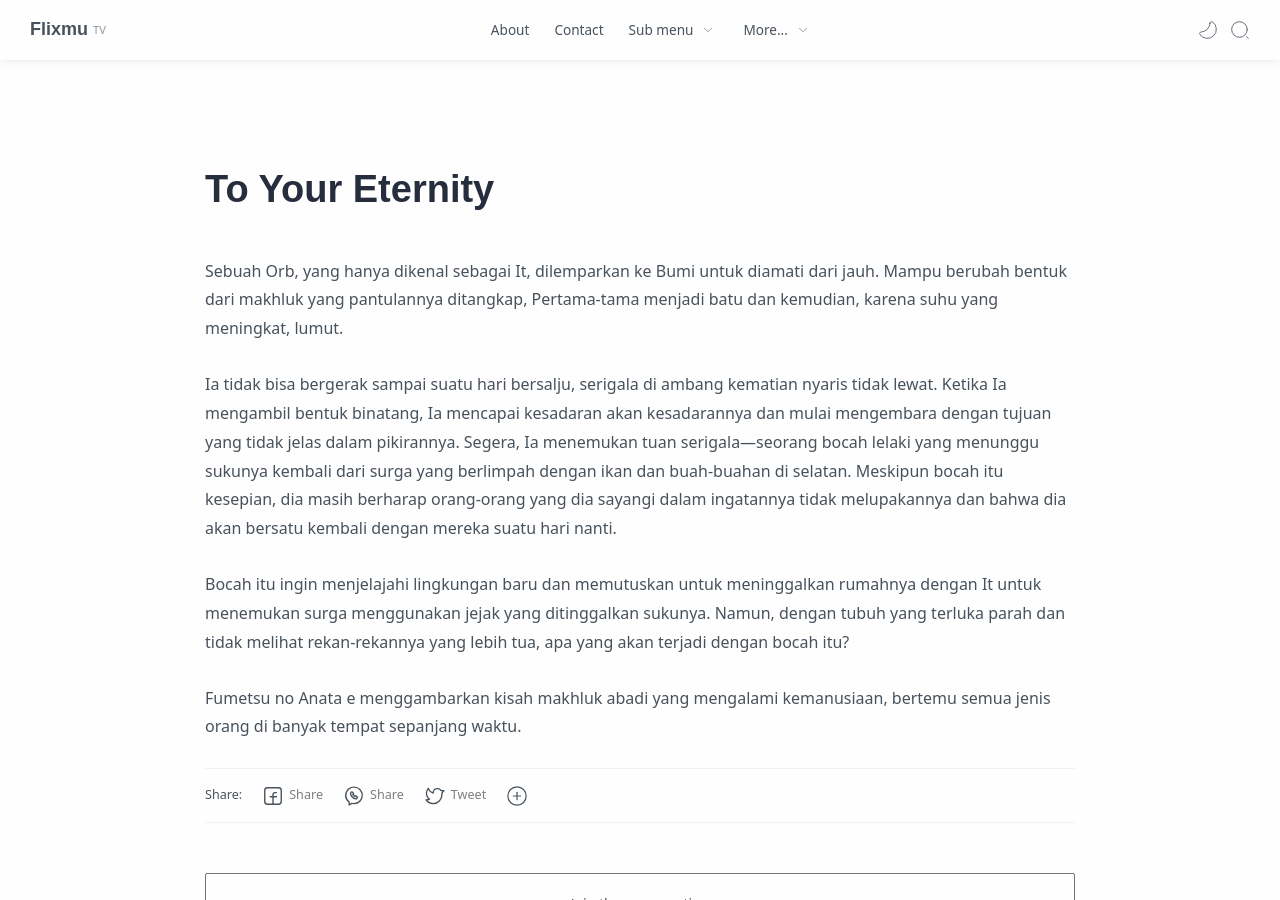
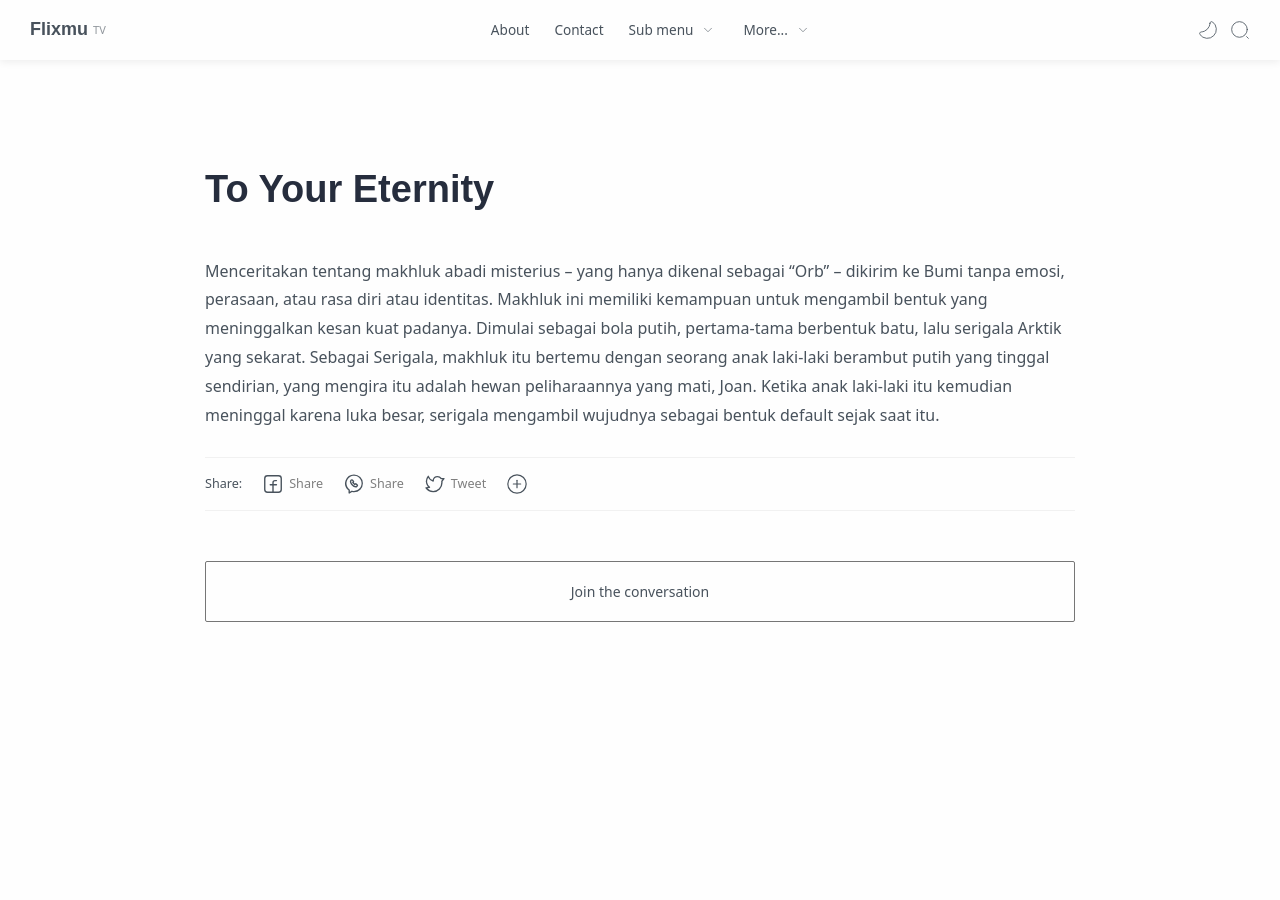
Before and after one commit to hippomu-media/Flixmu, a Jekyll site: the page built from _anime/T/To Your Eternity/41025.md, in a window 1280 px wide and 900 px high, scrolled down 810 px. Built offline with Jekyll 4.4.1, drawn with Linux system fonts in a browser that asks for light colours; some web fonts are replaced; after the commit the page ends 1532 px from its top, so only the background shows below that.

Commit message:
Update 41025.md

```diff
--- a/_anime/T/To Your Eternity/41025.md
+++ b/_anime/T/To Your Eternity/41025.md
@@ -12,10 +12,4 @@ trailer: Qes_u4p9F0I
 category: tv
 tag: [Spring, 2021, R-17+, TV, T, Brain's Base, Adventure, Drama, Shounen, Supernatural]
 ---
-Sebuah Orb, yang hanya dikenal sebagai It, dilemparkan ke Bumi untuk diamati dari jauh. Mampu berubah bentuk dari makhluk yang pantulannya ditangkap, Pertama-tama menjadi batu dan kemudian, karena suhu yang meningkat, lumut.
-
-Ia tidak bisa bergerak sampai suatu hari bersalju, serigala di ambang kematian nyaris tidak lewat. Ketika Ia mengambil bentuk binatang, Ia mencapai kesadaran akan kesadarannya dan mulai mengembara dengan tujuan yang tidak jelas dalam pikirannya. Segera, Ia menemukan tuan serigala—seorang bocah lelaki yang menunggu sukunya kembali dari surga yang berlimpah dengan ikan dan buah-buahan di selatan. Meskipun bocah itu kesepian, dia masih berharap orang-orang yang dia sayangi dalam ingatannya tidak melupakannya dan bahwa dia akan bersatu kembali dengan mereka suatu hari nanti.
-
-Bocah itu ingin menjelajahi lingkungan baru dan memutuskan untuk meninggalkan rumahnya dengan It untuk menemukan surga menggunakan jejak yang ditinggalkan sukunya. Namun, dengan tubuh yang terluka parah dan tidak melihat rekan-rekannya yang lebih tua, apa yang akan terjadi dengan bocah itu?
-
-Fumetsu no Anata e menggambarkan kisah makhluk abadi yang mengalami kemanusiaan, bertemu semua jenis orang di banyak tempat sepanjang waktu.
+Menceritakan tentang makhluk abadi misterius – yang hanya dikenal sebagai "Orb" – dikirim ke Bumi tanpa emosi, perasaan, atau rasa diri atau identitas. Makhluk ini memiliki kemampuan untuk mengambil bentuk yang meninggalkan kesan kuat padanya. Dimulai sebagai bola putih, pertama-tama berbentuk batu, lalu serigala Arktik yang sekarat. Sebagai Serigala, makhluk itu bertemu dengan seorang anak laki-laki berambut putih yang tinggal sendirian, yang mengira itu adalah hewan peliharaannya yang mati, Joan. Ketika anak laki-laki itu kemudian meninggal karena luka besar, serigala mengambil wujudnya sebagai bentuk default sejak saat itu.
```
